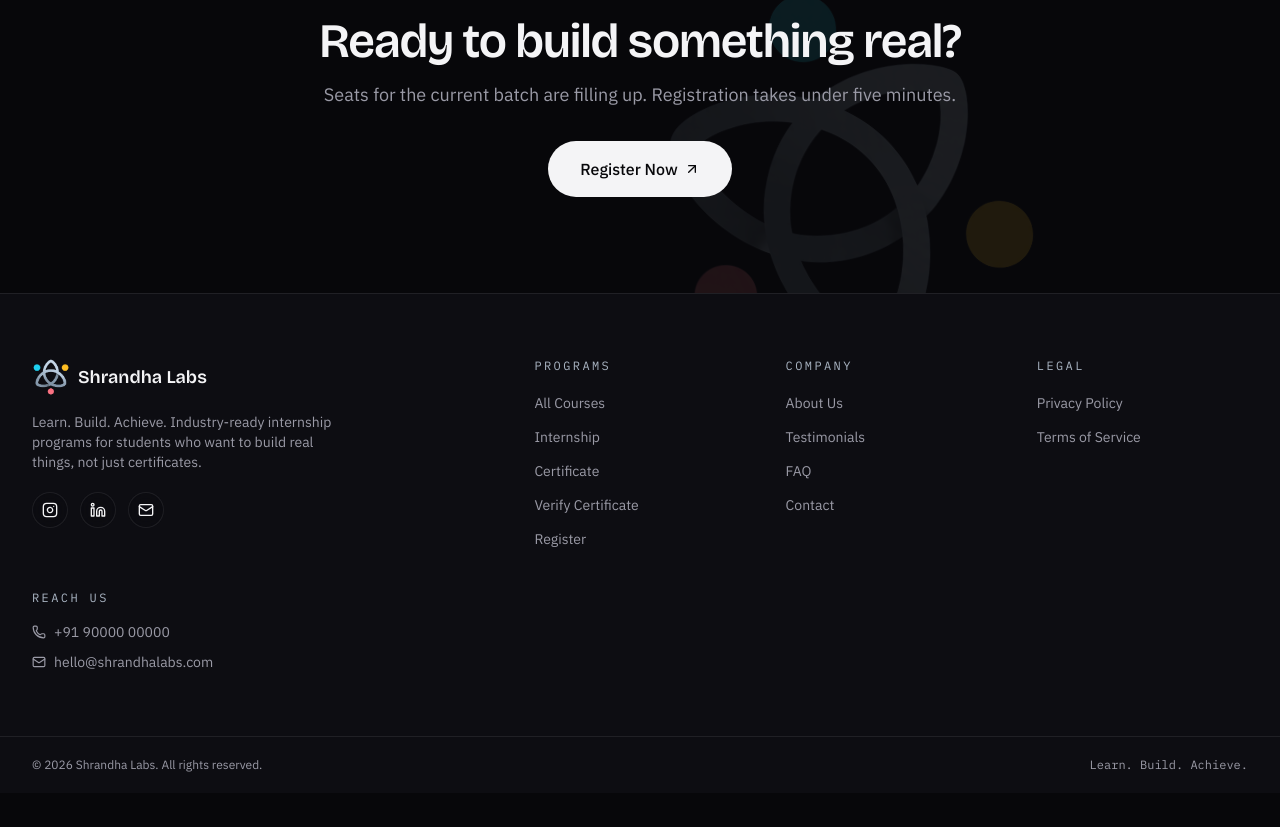
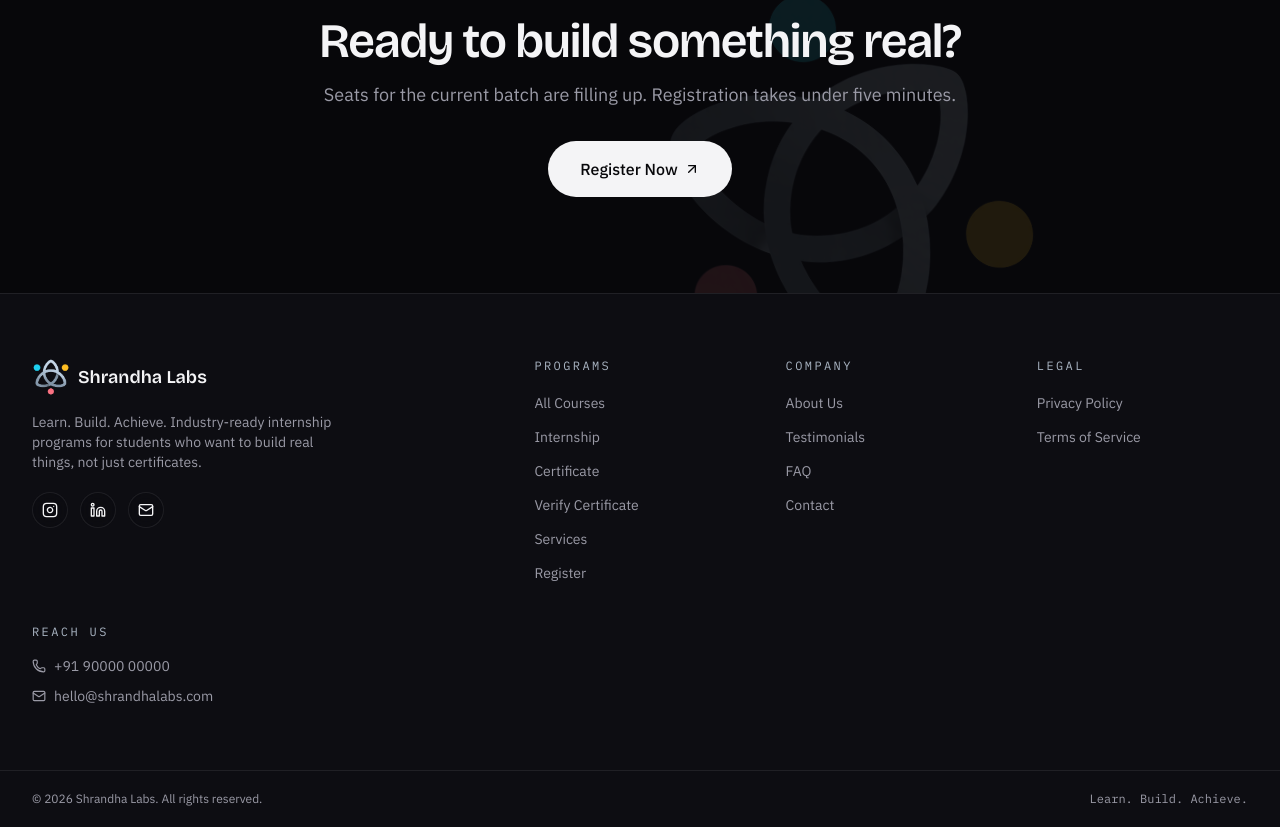
Before and after one commit to emerging324-maker/Shrandha, a Next.js app: page / in a window 1280 px wide. Shown: the part 3550-4377 px from the top of the page. Before the commit the page ends 4343 px from the top, so only its background shows below. Built offline with nearby package versions, Linux system fonts and the light colour scheme.

Commit message:
Update Footer.tsx

```diff
--- a/src/components/Footer.tsx
+++ b/src/components/Footer.tsx
@@ -10,6 +10,7 @@ const columns = [
       { href: "/internship", label: "Internship" },
       { href: "/certificate", label: "Certificate" },
       { href: "/verify-certificate", label: "Verify Certificate" },
+      { href: "/services", label: "Services" },
       { href: "/register", label: "Register" },
     ],
   },
```
